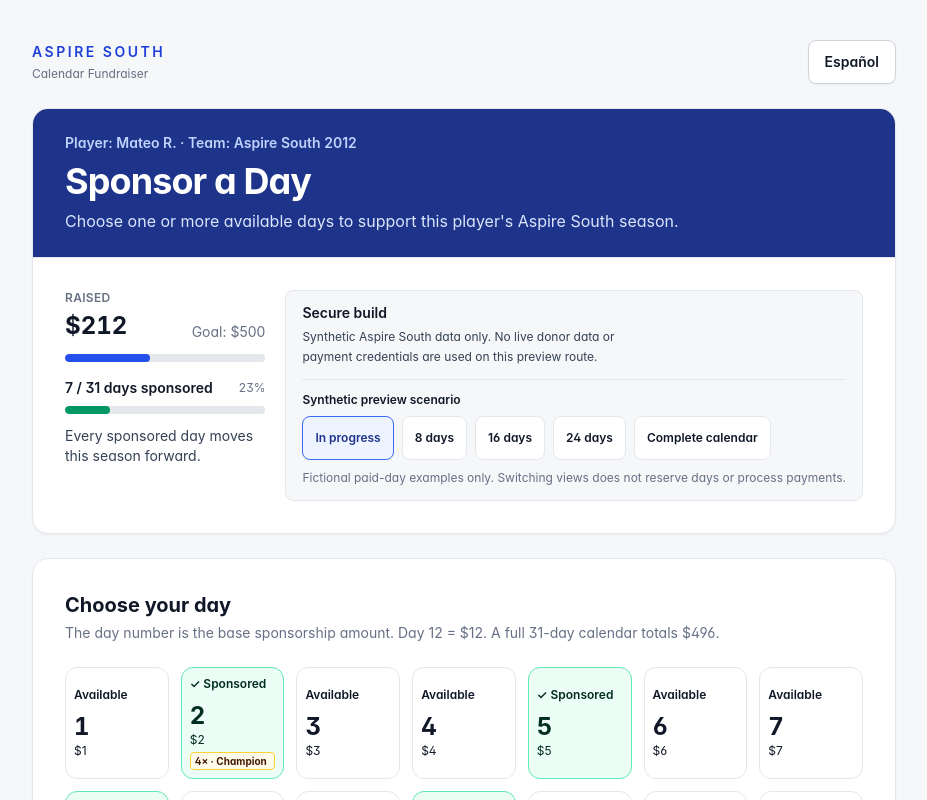
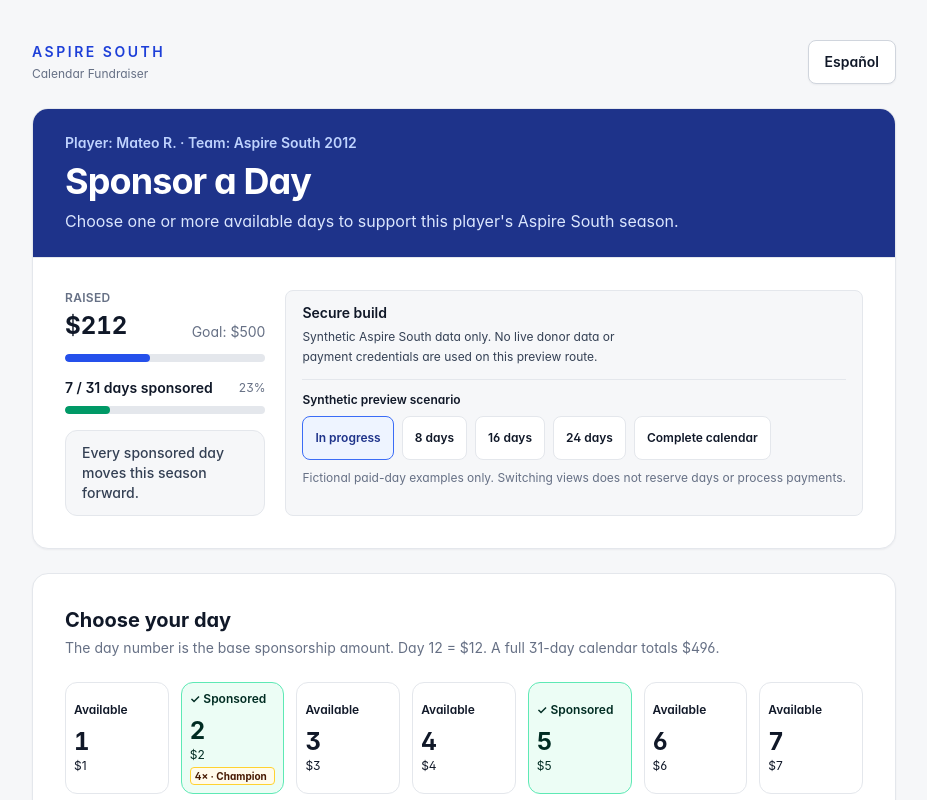
Before and after one commit to Aspirefutbol/aspire-raffle-hub, a Next.js app: page /calendar/aspire-south in a window 1280 px wide. Shown: the top 800 px of the page, without its empty margins (176-1103 px from the left). Built offline with nearby package versions, Linux system fonts and the light colour scheme.

Commit message:
feat(calendar): make bilingual milestones celebratory and screen-reader announced

```diff
--- a/components/calendar/aspire-south-calendar-preview.tsx
+++ b/components/calendar/aspire-south-calendar-preview.tsx
@@ -289,7 +289,19 @@ export function AspireSouthCalendarPreview() {
                   <p className="mt-1 text-sm">{t.completionMessage}</p>
                 </div>
               ) : (
-                <p data-testid="calendar-milestone" className="mt-3 text-sm text-ink-soft">{milestone}</p>
+                <p
+                  data-testid="calendar-milestone"
+                  role="status"
+                  aria-live="polite"
+                  className={["mt-4 rounded-card border px-4 py-3 text-sm font-medium",
+                    progress.sponsoredCount >= 8
+                      ? "border-emerald-200 bg-emerald-50 text-emerald-950"
+                      : "border-line bg-canvas text-ink-soft",
+                  ].join(" ")}
+                >
+                  {progress.sponsoredCount >= 8 && <span aria-hidden="true">✓ </span>}
+                  {milestone}
+                </p>
               )}
             </div>
             <div className="rounded-control border border-line bg-canvas px-4 py-3 text-sm text-ink-soft">
```
